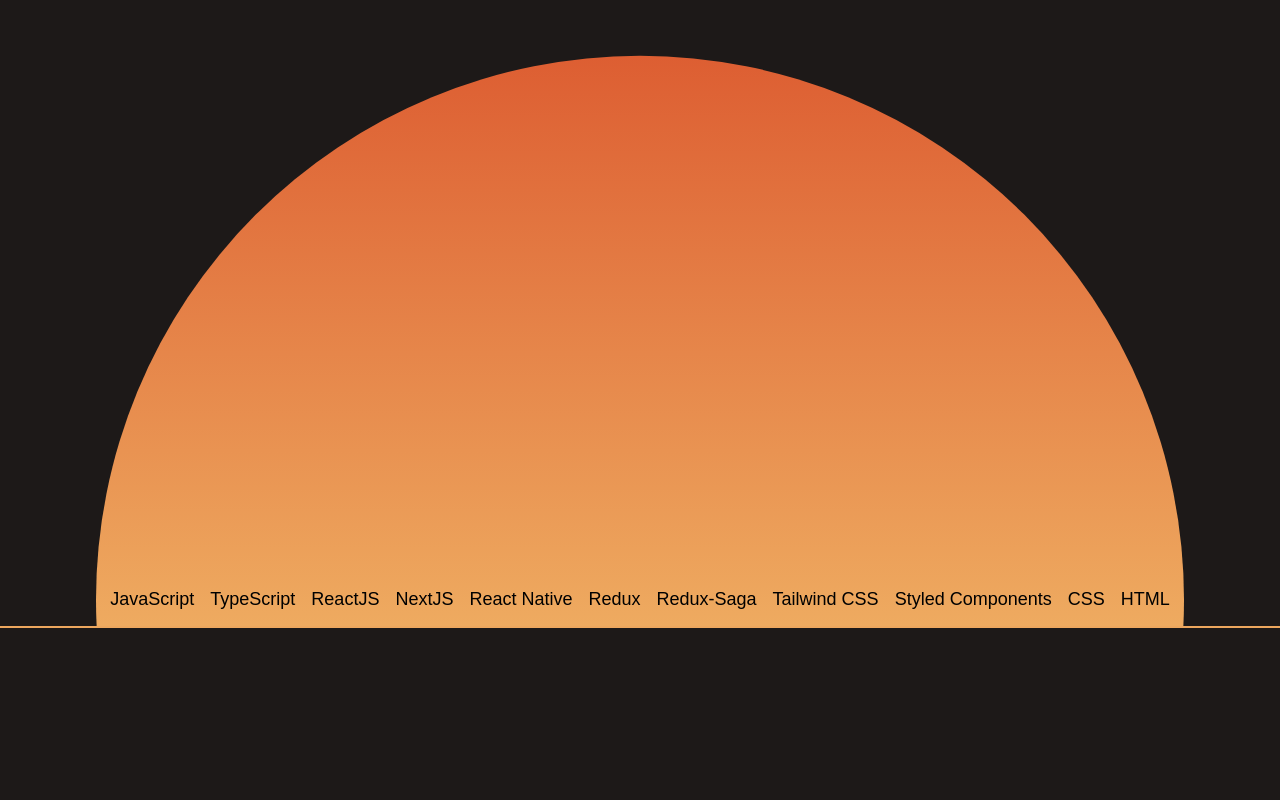
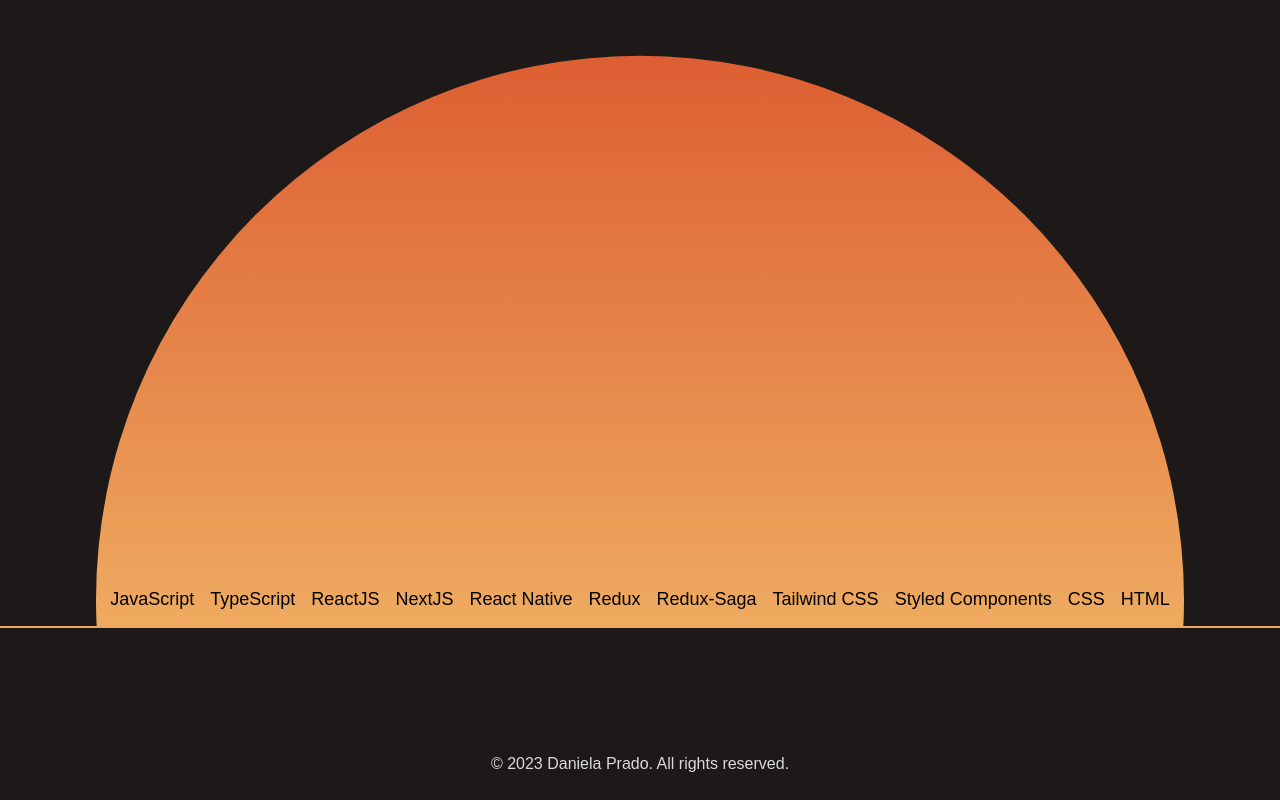
Before and after one commit to danielaprado/my-portfolio, a Next.js app: page / in a window 1280 px wide. Shown: the part 2582-3382 px from the top of the page. Before the commit the page ends 3310 px from the top, so only its background shows below. Built offline with nearby package versions, Linux system fonts and the light colour scheme; a web font is replaced by a local one.

Commit message:
feat: add footer

```diff
--- /dev/null
+++ b/app/components/Footer/index.tsx
@@ -0,0 +1,9 @@
+export default function Footer() {
+  return (
+    <footer>
+      <p className="text-tertiary text-center my-6">
+        © 2023 Daniela Prado. All rights reserved.
+      </p>
+    </footer>
+  );
+}
--- a/app/layout.tsx
+++ b/app/layout.tsx
@@ -1,3 +1,4 @@
+import Footer from "./components/Footer";
 import Banner from "./components/geral/Banner";
 import "./globals.css";
 import { bakbak_one } from "./utils/fonts";
@@ -18,6 +19,7 @@ export default function RootLayout({
         className={`${bakbak_one.className} font-serif bg-background w-screen overflow-x-hidden`}
       >
         {children}
+        <Footer />
       </body>
     </html>
   );
```
